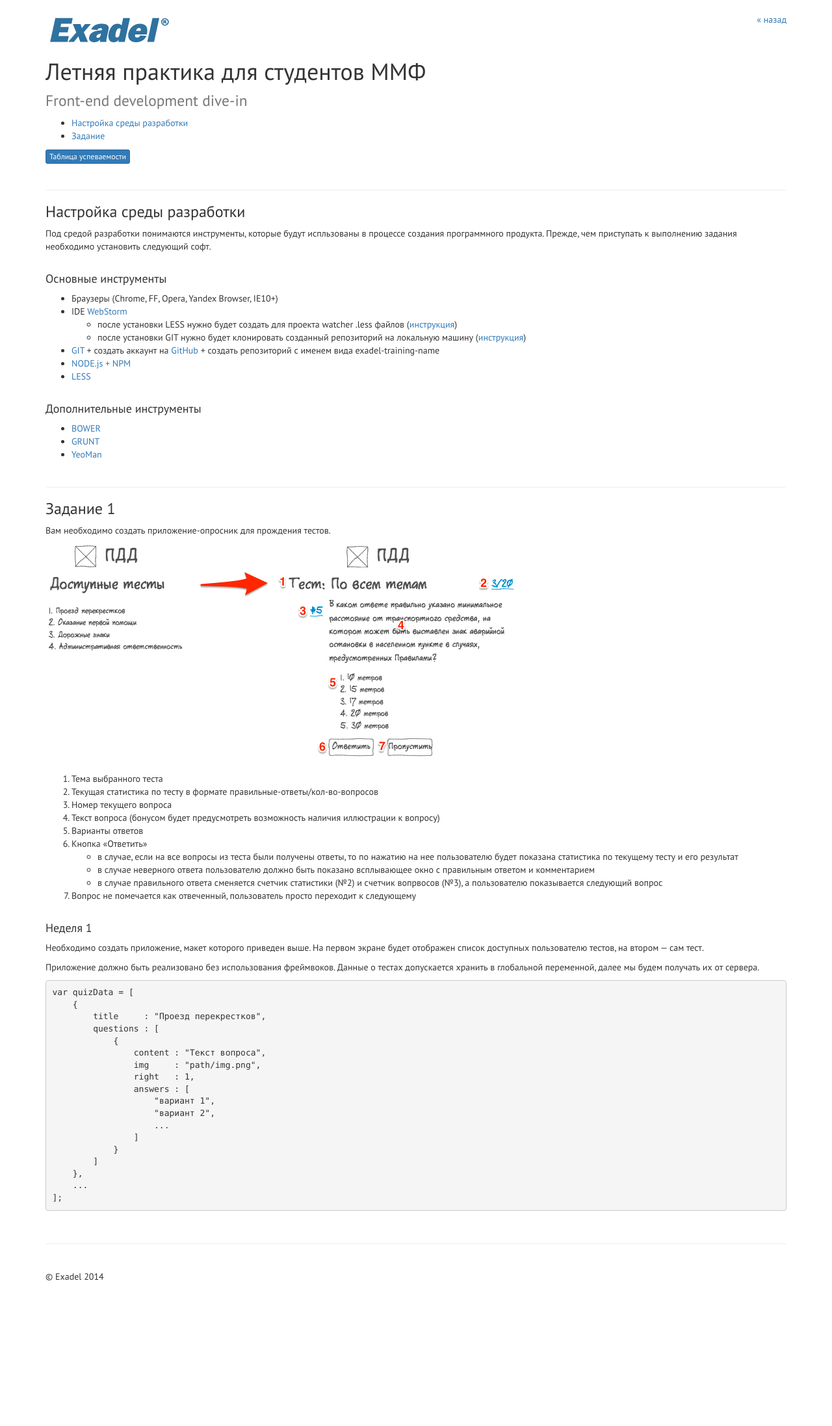
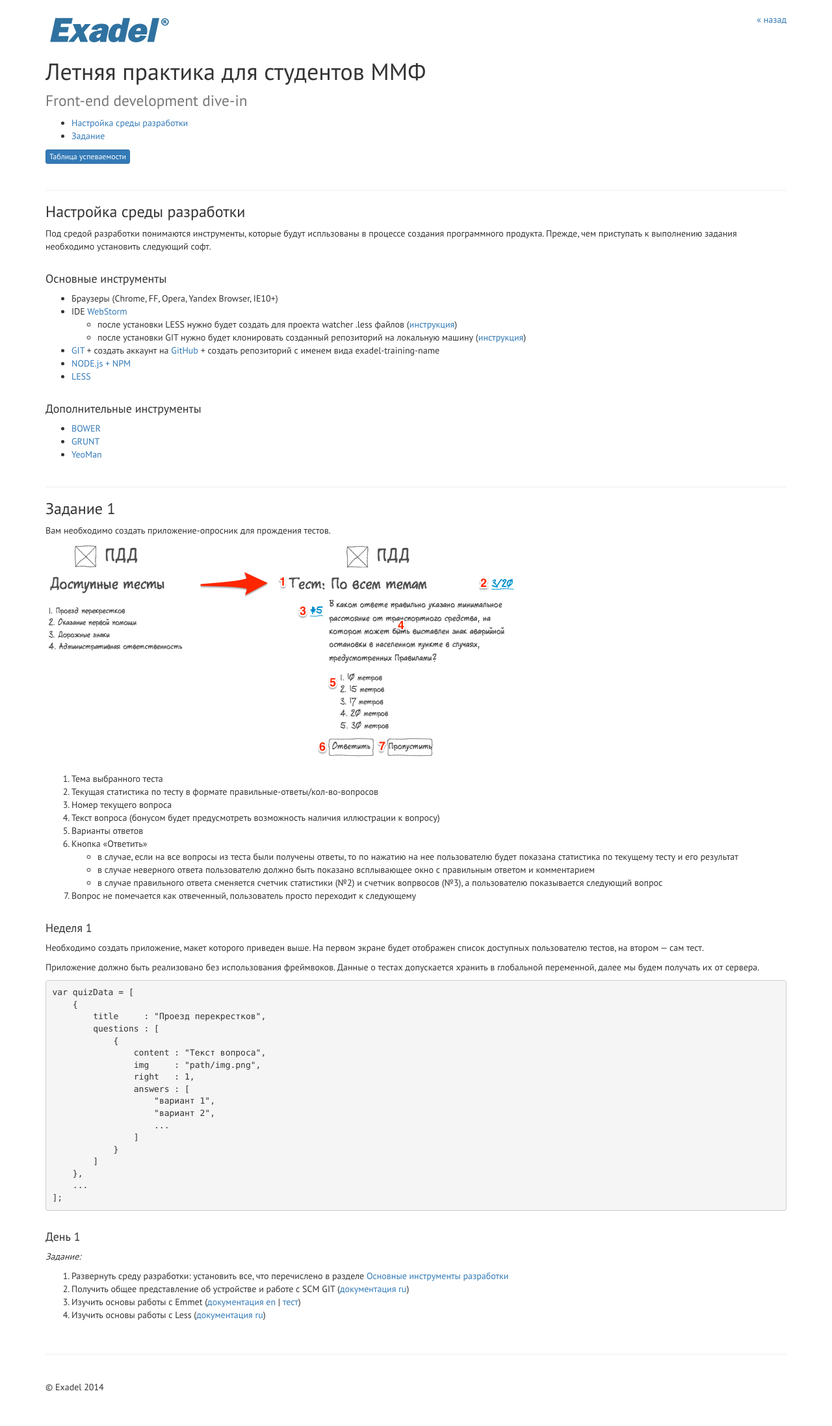
Before and after one commit to exadel-edu/exadel-edu.github.io, a Jekyll site: the page built from fe-camp.html, in a window 1280 px wide. Shown: the whole page at 65% size. Built offline with Jekyll 4.4.1, drawn with Linux system fonts in a browser that asks for light colours; nearby versions of some CDN libraries; library files that are not in the unit come from our copies; before the commit the page ends 2024 px from its top, so only the background shows below that.

Commit message:
Added 1st day tasks and emmet quizz

```diff
--- /dev/null
+++ b/_includes/front-end-camp/quizzes/emmet-quizz.md
@@ -0,0 +1,15 @@
+<div class="modal fade" id="emmet-quizz" tabindex="-1" role="dialog" aria-labelledby="myModalLabel" aria-hidden="true">
+  <div class="modal-dialog">
+    <div class="modal-content">
+      <div class="modal-header">
+        <button type="button" class="close" data-dismiss="modal"><span aria-hidden="true">&times;</span><span class="sr-only">Close</span></button>
+        <h4 class="modal-title" id="myModalLabel">Emmet. тест для самопроверки</h4>
+      </div>
+      <div class="modal-body">
+        <div class='quizz'>
+            <iframe src="http://www.onlinequizcreator.com/en/emmet/exam-5895" frameborder="0" allowfullscreen></iframe>
+        </div>
+      </div>
+    </div>
+  </div>
+</div>
--- a/_includes/front-end-camp/task.md
+++ b/_includes/front-end-camp/task.md
@@ -45,3 +45,15 @@
     ...
 ];
 {% endhighlight %}
+
+#### День 1
+
+_Задание:_
+
+1. Развернуть среду разработки: установить все, что перечислено в разделе [Основные инструменты разработки](#main-tools)
+2. Получить общее представление об устройстве и работе с SCM GIT ([документация ru](http://git-scm.com/book/ru))
+3. Изучить основы работы с Emmet ([документация en](http://docs.emmet.io/) \| <a data-toggle="modal" data-target="#emmet-quizz">тест</a>)
+4. Изучить основы работы с Less ([документация ru](http://www.lesscss.ru/))
+
+{% capture task %}{% include front-end-camp/quizzes/emmet-quizz.md %}{% endcapture %}
+{{ task | markdownify }}
--- a/css/styles.css
+++ b/css/styles.css
@@ -1,5 +1,9 @@
 body{
     font-family: 'PT Sans', sans-serif;
+}
+
+a{
+    cursor: pointer;
 }
 
 .jumbotron {
@@ -37,6 +41,20 @@
     border-top     : 1px solid #eee;
 }
 
+.course-description-item .modal h4 {
+    margin-top : 0px;
+}
+
+.quizz{
+    width  : 560px;
+    height : 355px;
+}
+
+.quizz iframe {
+    width  : 100%;
+    height : 100%;
+}
+
 @media (max-width: 768px) {
     .jumbotron{
         padding: 5px;
```
